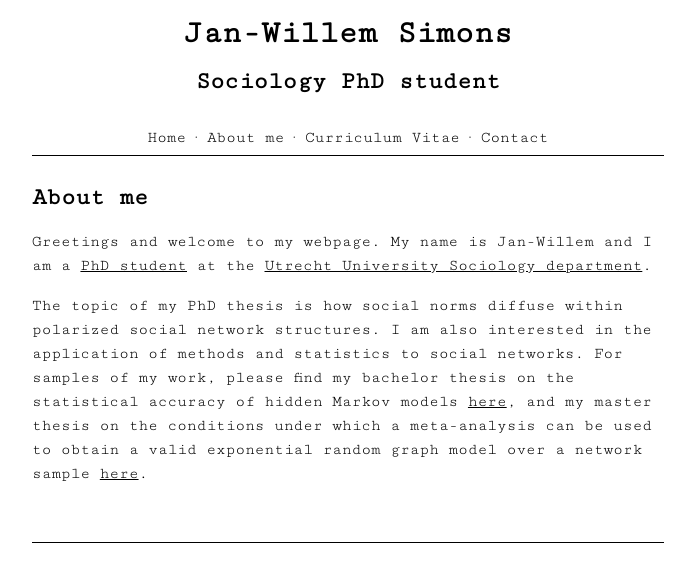
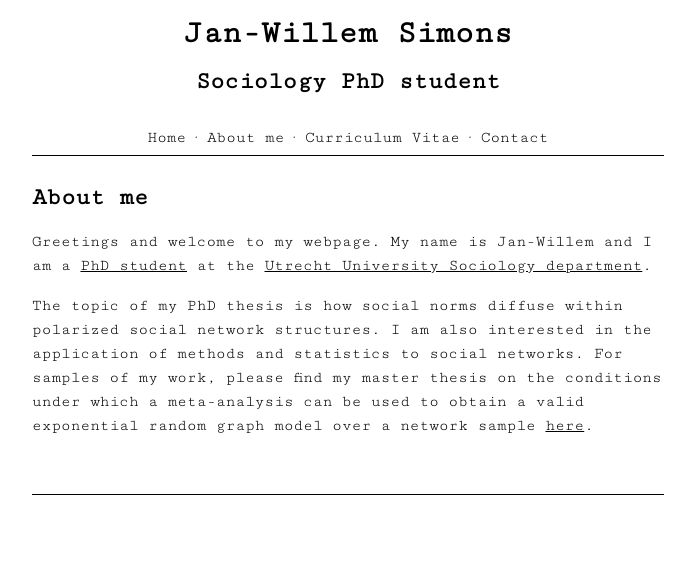
Before and after one commit to jwgsim/jwgsim.github.io, a Jekyll site: the page built from aboutme.md, in a window 1280 px wide. Shown: the top 582 px of the page, without its empty margins (292-983 px from the left). Built offline with Jekyll 4.4.1, drawn with Linux system fonts in a browser that asks for light colours.

Commit message:
Update aboutme.md

```diff
--- a/aboutme.md
+++ b/aboutme.md
@@ -4,4 +4,4 @@ title: About me
 ---
 Greetings and welcome to my webpage. My name is Jan-Willem and I am a <a href="https://www.uu.nl/staff/JGSimons"> PhD student</a> at the <a href="https://www.uu.nl/en/organisation/sociology"> Utrecht University Sociology department</a>.
 
-The topic of my PhD thesis is how social norms diffuse within polarized social network structures. I am also interested in the application of methods and statistics to social networks. For samples of my work, please find my bachelor thesis on the statistical accuracy of hidden Markov models <a href="https://github.com/jwgsim/Bachelor-Thesis-Research-Archive"> here</a>, and my master thesis on the conditions under which a meta-analysis can be used to obtain a valid exponential random graph model over a network sample <a href="https://github.com/jwgsim/Master-Thesis-Research-Archive"> here</a>.
+The topic of my PhD thesis is how social norms diffuse within polarized social network structures. I am also interested in the application of methods and statistics to social networks. For samples of my work, please find my master thesis on the conditions under which a meta-analysis can be used to obtain a valid exponential random graph model over a network sample <a href="https://github.com/jwgsim/Master-Thesis-Research-Archive"> here</a>.
```
